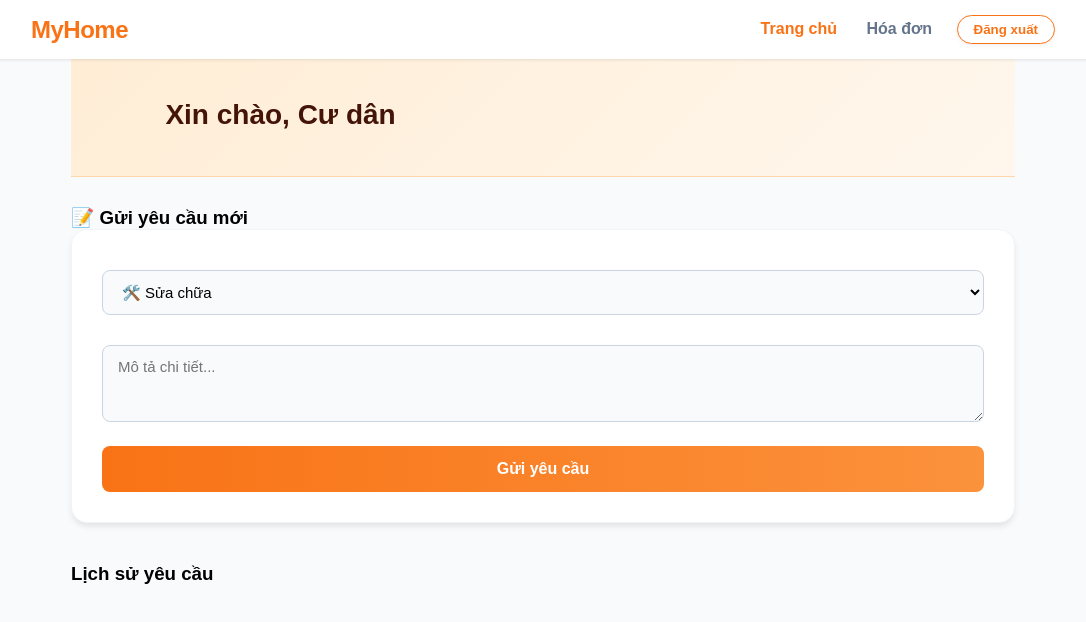
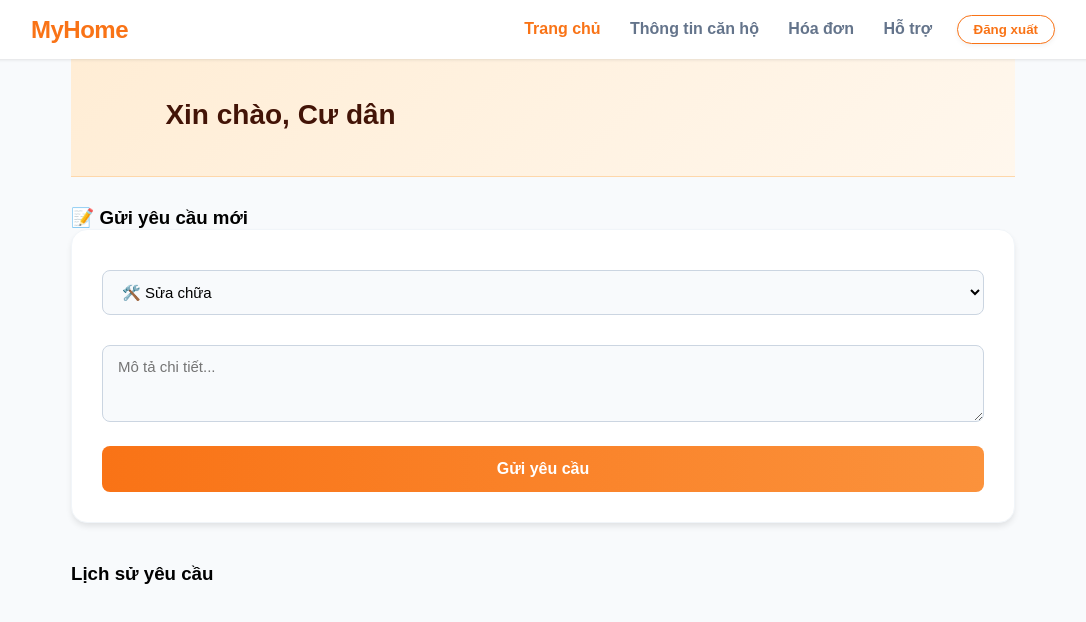
Before and after one commit to BABEO1610/PRJ_Ass, a plain HTML site: page resident.html in a window 1280 px wide. Shown: the whole page, without its empty margins (97-1183 px from the left). Drawn offline with Linux system fonts and the light colour scheme.

Commit message:
themthanhtask

```diff
--- a/css/resident.css
+++ b/css/resident.css
@@ -205,3 +205,11 @@
         margin-left: 0;
     }
 }
+
+.resident-navbar .menu a.support {
+    font-weight: 700;
+}
+
+.resident-navbar .menu a.support:hover {
+    text-decoration: underline;
+}
--- a/resident.html
+++ b/resident.html
@@ -1,5 +1,6 @@
 <!DOCTYPE html>
 <html lang="vi">
+
 <head>
     <meta charset="UTF-8">
     <meta name="viewport" content="width=device-width, initial-scale=1.0">
@@ -9,6 +10,7 @@
     <link rel="stylesheet" href="css/admin.css">
     <link rel="stylesheet" href="css/resident.css">
 </head>
+
 <body>
 
 
@@ -18,9 +20,12 @@
             <div class="brand">MyHome</div>
             <div class="menu">
                 <a href="#" class="active">Trang chủ</a>
+                <a href="#">Thông tin căn hộ</a>
                 <a href="#">Hóa đơn</a>
+                <a href="#" class="support">Hỗ trợ</a>
                 <button class="btn-logout" onclick="handleLogout()">Đăng xuất</button>
             </div>
+
         </nav>
 
         <main class="resident-content">
@@ -50,4 +55,5 @@
     <script src="js/main.js"></script>
 
 </body>
+
 </html>
```
Also changed, not shown: css/admin.css (line endings or trailing spaces), js/db.js (line endings or trailing spaces), js/main.js (line endings or trailing spaces).
